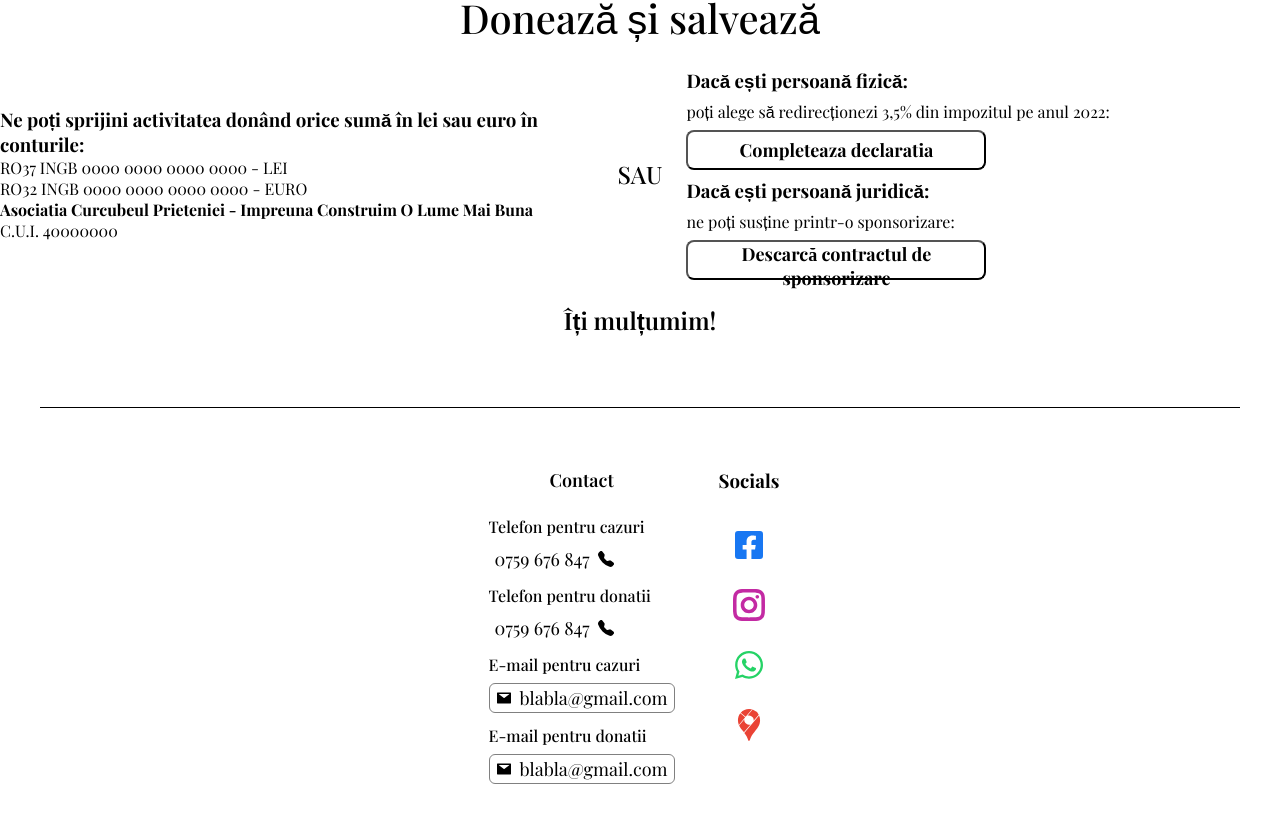
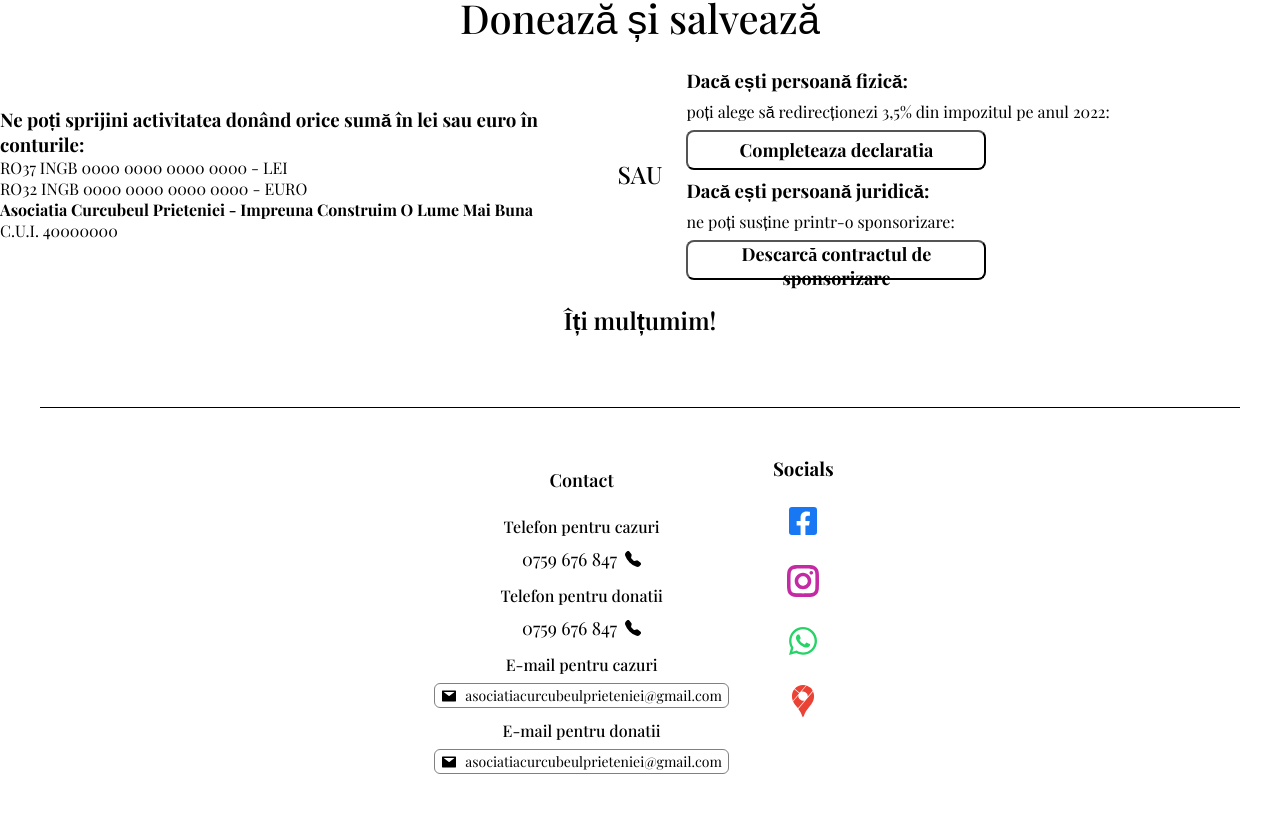
Before and after one commit to andreicatrina/nextJs-rainbow-charity, a Next.js app: page / in a window 1280 px wide. Shown: the part 1870-2692 px from the top of the page. Built offline with nearby package versions, Linux system fonts and the light colour scheme; a web font is replaced by a local one.

Commit message:
Footer updated

```diff
--- a/app/components/Footer/Footer.jsx
+++ b/app/components/Footer/Footer.jsx
@@ -27,8 +27,6 @@ import { FaWhatsapp } from "react-icons/fa";
 import { SiGooglemaps } from "react-icons/si";
 
 export const Footer = () => {
-  const phoneURL = "0747788940";
-
   return (
     <FooterSection>
       <FooterContainer>
@@ -54,29 +52,35 @@ export const Footer = () => {
               E-mail pentru cazuri
               <a href="mailto:asociatiacurcubeulprieteniei@gmail.com">
                 <AiFillMail />
-                blabla@gmail.com
+                asociatiacurcubeulprieteniei@gmail.com
               </a>
             </CasesMail>
             <CasesDonations>
               E-mail pentru donatii
               <a href="mailto:asociatiacurcubeulprieteniei@gmail.com">
                 <AiFillMail />
-                blabla@gmail.com
+                asociatiacurcubeulprieteniei@gmail.com
               </a>
             </CasesDonations>
           </ContactDetailsContainer>
           <SocialsContainer>
             <h3>Socials</h3>
-            <FacebookLink href="https://www.facebook.com/profile.php?id=100087526686228">
+            <FacebookLink
+              href="https://www.facebook.com/profile.php?id=100087526686228"
+              target="_blank"
+            >
               <FaFacebookSquare />
             </FacebookLink>
-            <InstagramLink href="https://www.instagram.com/">
+            <InstagramLink href="https://www.instagram.com/" target="_blank">
               <GrInstagram />
             </InstagramLink>
-            <WhatsappLink href="https://wa.me/40759676847?text=Buna ziua!Cu ce informatii va putem ajuta?">
+            <WhatsappLink
+              href="https://wa.me/40759676847?text=Buna ziua!Cu ce informatii va putem ajuta?"
+              target="_blank"
+            >
               <FaWhatsapp />
             </WhatsappLink>
-            <GoogleMapsLink href="">
+            <GoogleMapsLink href="" target="_blank">
               <SiGooglemaps />
             </GoogleMapsLink>
           </SocialsContainer>
--- a/app/components/Footer/components.jsx
+++ b/app/components/Footer/components.jsx
@@ -54,7 +54,7 @@ export const CasesPhone = styled.div`
   display: flex;
   flex-direction: column;
   justify-content: center;
-  /* align-items: center; */
+  align-items: center;
   font-size: 16px;
   font-weight: 500;
 
@@ -79,7 +79,7 @@ export const DonationsPhone = styled.div`
   display: flex;
   flex-direction: column;
   justify-content: center;
-  /* align-items: center; */
+  align-items: center;
   font-size: 16px;
   font-weight: 500;
 
@@ -105,12 +105,12 @@ export const CasesMail = styled.div`
   display: flex;
   flex-direction: column;
   justify-content: center;
-  /* align-items: center; */
+  align-items: center;
   font-size: 16px;
   font-weight: 500;
 
   a {
-    font-size: 18px;
+    font-size: 14px;
     font-weight: 400;
     display: flex;
     align-items: center;
@@ -130,12 +130,12 @@ export const CasesDonations = styled.div`
   display: flex;
   flex-direction: column;
   justify-content: center;
-  /* align-items: center; */
+  align-items: center;
   font-size: 16px;
   font-weight: 500;
 
   a {
-    font-size: 18px;
+    font-size: 14px;
     font-weight: 400;
     display: flex;
     align-items: center;
@@ -159,7 +159,7 @@ export const SocialsContainer = styled.div`
   gap: 24px;
 
   h3 {
-    padding: 12px;
+    padding: 0 12px;
   }
 `;
 
@@ -173,7 +173,7 @@ export const FacebookLink = styled.a`
 
   :hover {
     svg {
-      transform: scale(1.2);
+      transform: scale(1.4);
     }
   }
 `;
@@ -186,7 +186,7 @@ export const InstagramLink = styled.a`
   }
   :hover {
     svg {
-      transform: scale(1.2);
+      transform: scale(1.4);
     }
   }
 `;
@@ -199,7 +199,7 @@ export const WhatsappLink = styled.a`
   }
   :hover {
     svg {
-      transform: scale(1.2);
+      transform: scale(1.4);
     }
   }
 `;
@@ -212,7 +212,7 @@ export const GoogleMapsLink = styled.a`
   }
   :hover {
     svg {
-      transform: scale(1.2);
+      transform: scale(1.4);
     }
   }
 `;
--- a/app/components/Header/Header.jsx
+++ b/app/components/Header/Header.jsx
@@ -46,7 +46,7 @@ export const Header = () => {
             Doneaza <FaDonate />
           </DonateLink>
           <AboutLink href="">Despre Noi</AboutLink>
-          <ContactLink href="">
+          <ContactLink href="tel:+40759676847">
             Contact <BsFillTelephoneFill />
           </ContactLink>
         </MenuContainer>
```
